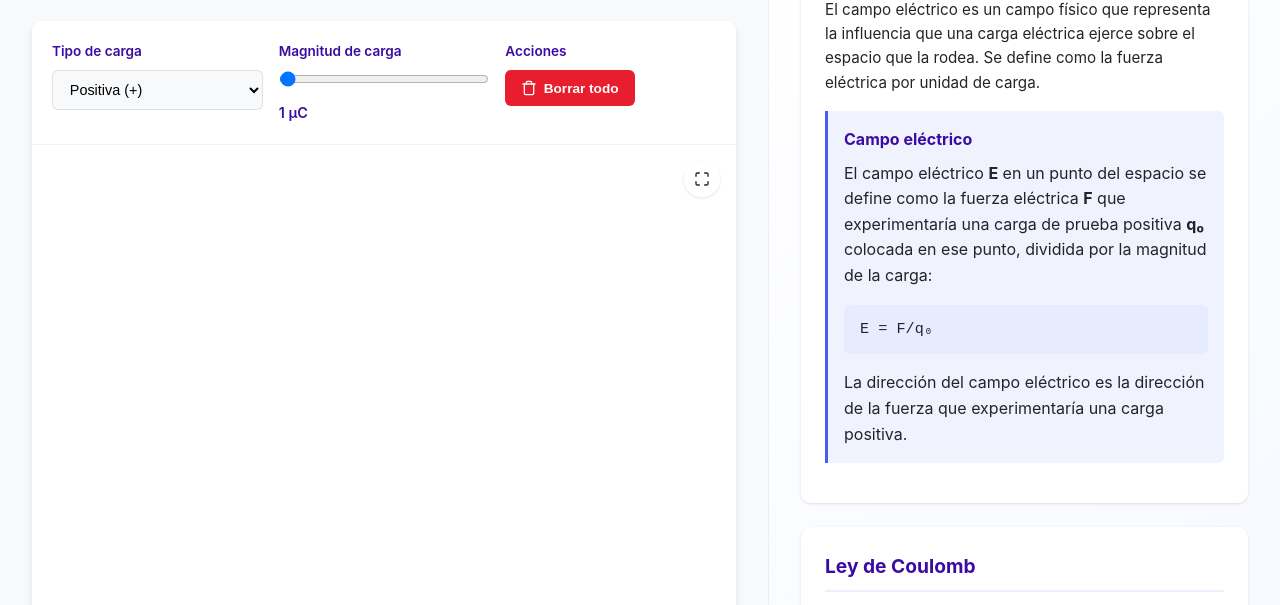
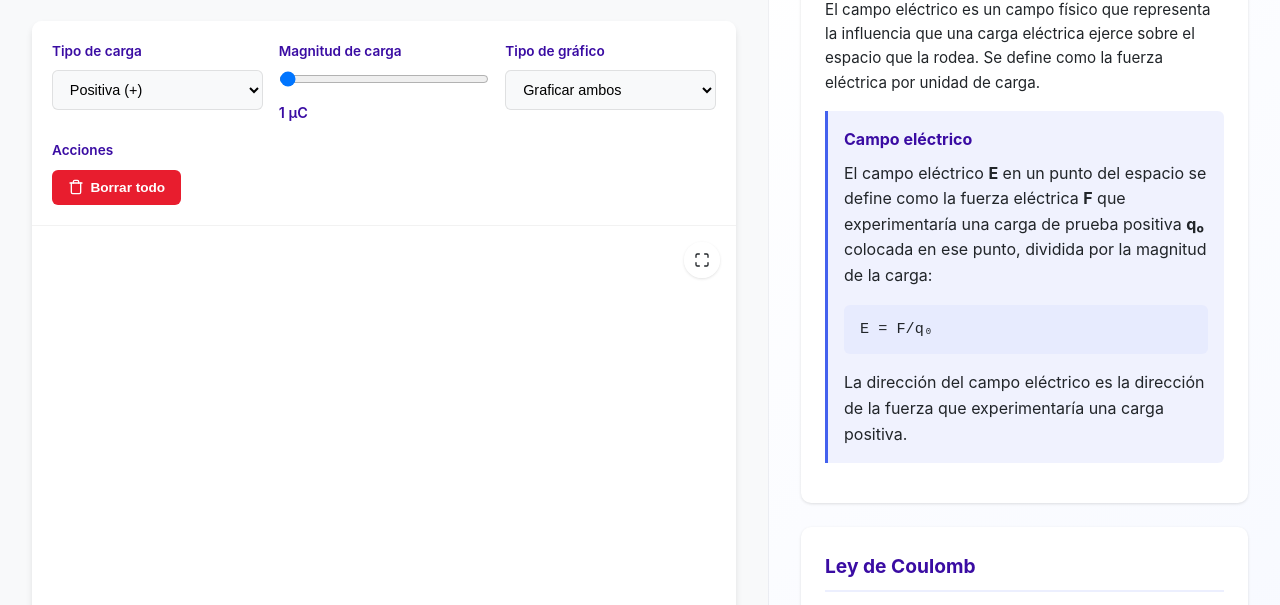
Before and after one commit to AuthenticAsp/simulador-campo-electrico, a plain HTML site: page index.html in a window 1280 px wide. Shown: the part 115-720 px from the top of the page. Drawn offline with Linux system fonts and the light colour scheme.

Commit message:
Add plotType controlGroup

```diff
--- a/assets/js/script.js
+++ b/assets/js/script.js
@@ -8,6 +8,10 @@ const k = 8.99e5; // Constante de Coulomb simplificada
 // Elementos de la interfaz
 const fullscreenBtn = document.getElementById('fullscreenBtn');
 const simulatorCard = document.querySelector('.simulator-card');
+
+// Obtener tipo de grafico a realizar
+const plotTypeSelect = document.getElementById('plotType');
+plotTypeSelect.addEventListener('change', draw);
 
 // Ajustar tamaño del canvas
 function resizeCanvas() {
@@ -263,8 +267,16 @@ function drawArrow(x1, y1, x2, y2) {
 
 function draw() {
   ctx.clearRect(0, 0, canvas.width, canvas.height);
-  drawFieldVectors();
-  drawFieldLines();
+  const selectedOption = plotTypeSelect.value;
+
+  if (selectedOption === 'vector') {
+    drawFieldVectors();
+  } else if (selectedOption === 'lines') {
+    drawFieldLines();
+  } else if (selectedOption === 'both') {
+    drawFieldVectors();
+    drawFieldLines();
+  }
   drawCharges();
 }
 
--- a/index.html
+++ b/index.html
@@ -28,6 +28,15 @@
             <label for="chargeValue">Magnitud de carga</label>
             <input type="range" id="chargeValue" min="1" max="10" step="1" value="1">
             <div class="value-display" id="chargeValueDisplay">1 µC</div>
+          </div>
+
+          <div class="control-group">
+            <label for="plotType">Tipo de gráfico</label>
+            <select id="plotType">
+              <option value="vector">Graficar vectores</option>
+              <option value="lines">Graficar lineas</option>
+              <option value="both" selected>Graficar ambos</option>
+            </select>
           </div>
 
           <div class="control-group">
```
